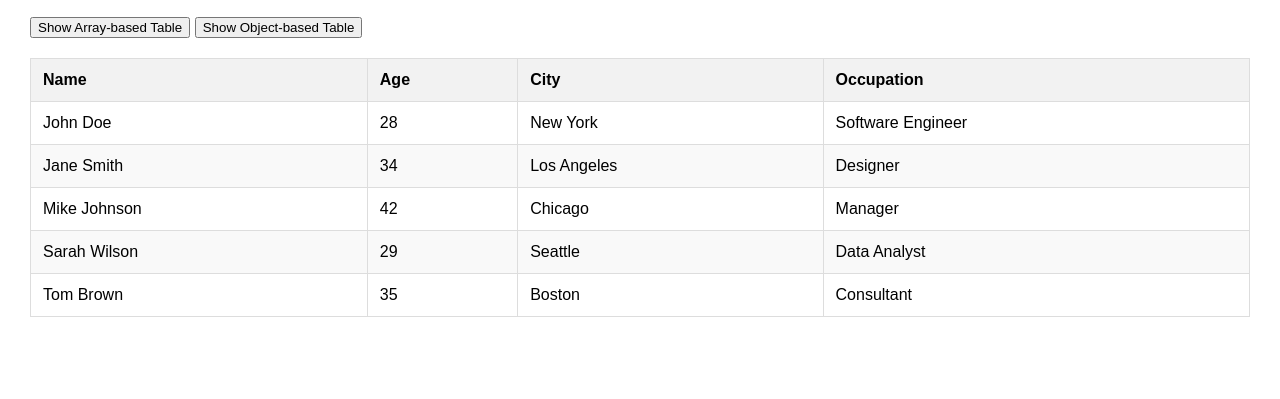
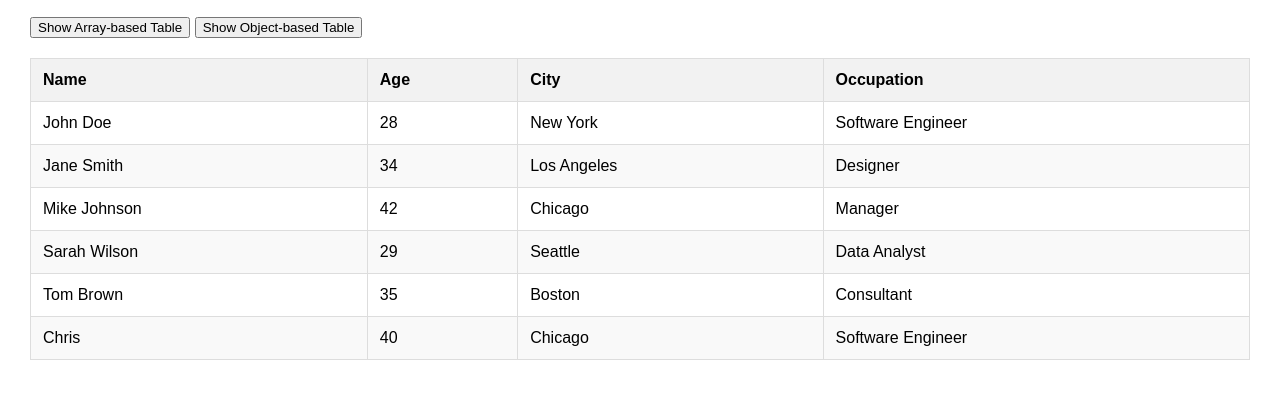
Before and after one commit to chrislinuxdev/korio-helper, a website: page src/templates/table.create.html in a window 1280 px wide. Shown: the part 61-460 px from the top of the page. Drawn offline with Linux system fonts and the light colour scheme.

Commit message:
Create JSON config files for table.create.html

```diff
--- /dev/null
+++ b/src/data/table.create.from-array.json
@@ -0,0 +1,46 @@
+{
+    "headers": [
+        "Name",
+        "Age",
+        "City",
+        "Occupation"
+    ],
+    "rows": [
+        [
+            "John Doe",
+            "28",
+            "New York",
+            "Software Engineer"
+        ],
+        [
+            "Jane Smith",
+            "34",
+            "Los Angeles",
+            "Designer"
+        ],
+        [
+            "Mike Johnson",
+            "42",
+            "Chicago",
+            "Manager"
+        ],
+        [
+            "Sarah Wilson",
+            "29",
+            "Seattle",
+            "Data Analyst"
+        ],
+        [
+            "Tom Brown",
+            "35",
+            "Boston",
+            "Consultant"
+        ],
+        [
+            "Chris",
+            "40",
+            "Chicago",
+            "Software Engineer"
+        ]
+    ]
+}
--- /dev/null
+++ b/src/data/table.create.from-object.json
@@ -0,0 +1,52 @@
+{
+    "headers": [
+        {
+            "key": "product",
+            "label": "Product Name"
+        },
+        {
+            "key": "price",
+            "label": "Price"
+        },
+        {
+            "key": "stock",
+            "label": "In Stock"
+        },
+        {
+            "key": "category",
+            "label": "Category"
+        }
+    ],
+    "rows": [
+        {
+            "product": "Laptop",
+            "price": "$999",
+            "stock": "15",
+            "category": "Electronics"
+        },
+        {
+            "product": "Desk Chair",
+            "price": "$149",
+            "stock": "8",
+            "category": "Furniture"
+        },
+        {
+            "product": "Coffee Mug",
+            "price": "$12",
+            "stock": "50",
+            "category": "Kitchen"
+        },
+        {
+            "product": "Notebook",
+            "price": "$5",
+            "stock": "100",
+            "category": "Office"
+        },
+        {
+            "product": "Chris Product",
+            "price": "$75",
+            "stock": "25",
+            "category": "Miscellaneous"
+        }
+    ]
+}
--- a/src/templates/table.create.html
+++ b/src/templates/table.create.html
@@ -43,33 +43,23 @@
     <div id="table-container"></div>
 
     <script>
-        // Example JSON structure for table data
-        const tableJson = {
-            headers: ["Name", "Age", "City", "Occupation"],
-            rows: [
-                ["John Doe", "28", "New York", "Software Engineer"],
-                ["Jane Smith", "34", "Los Angeles", "Designer"],
-                ["Mike Johnson", "42", "Chicago", "Manager"],
-                ["Sarah Wilson", "29", "Seattle", "Data Analyst"],
-                ["Tom Brown", "35", "Boston", "Consultant"]
-            ]
-        };
+        // Variables to store loaded JSON data
+        let tableJson = null;
+        let tableJsonAlt = null;
 
-        // Alternative JSON structure with object-based rows
-        const tableJsonAlt = {
-            headers: [
-                { key: "product", label: "Product Name" },
-                { key: "price", label: "Price" },
-                { key: "stock", label: "In Stock" },
-                { key: "category", label: "Category" }
-            ],
-            rows: [
-                { product: "Laptop", price: "$999", stock: "15", category: "Electronics" },
-                { product: "Desk Chair", price: "$149", stock: "8", category: "Furniture" },
-                { product: "Coffee Mug", price: "$12", stock: "50", category: "Kitchen" },
-                { product: "Notebook", price: "$5", stock: "100", category: "Office" }
-            ]
-        };
+        // Function to load JSON data from file
+        async function loadJsonData(filePath) {
+            try {
+                const response = await fetch(filePath);
+                if (!response.ok) {
+                    throw new Error(`HTTP error! status: ${response.status}`);
+                }
+                return await response.json();
+            } catch (error) {
+                console.error('Error loading JSON data:', error);
+                return null;
+            }
+        }
 
         // Renderer function for array-based structure
         function renderTableFromArrays(json, containerId) {
@@ -162,6 +152,11 @@
 
         // Auto-detect structure and render
         function renderTable(json, containerId) {
+            if (!json) {
+                console.error('No JSON data provided');
+                return;
+            }
+
             // Check if we have object-based rows or array-based rows
             if (json.rows && json.rows.length > 0) {
                 if (Array.isArray(json.rows[0])) {
@@ -172,7 +167,13 @@
             }
         }
 
-        // Buttons to switch between examples
+        // Initialize the page
+        async function init() {
+            // Load JSON data from files
+            tableJson = await loadJsonData('../data/table.create.from-array.json');
+            tableJsonAlt = await loadJsonData('../data/table.create.from-object.json');
+
+            // Create buttons to switch between examples
             const switchContainer = document.createElement('div');
             switchContainer.innerHTML = `
                 <button onclick="renderTable(tableJson, 'table-container')">Show Array-based Table</button>
@@ -180,8 +181,14 @@
             `;
             document.body.insertBefore(switchContainer, document.getElementById('table-container'));
 
-        // Initial render
+            // Initial render with array-based data
+            if (tableJson) {
                 renderTable(tableJson, "table-container");
+            }
+        }
+
+        // Start the application when DOM is loaded
+        document.addEventListener('DOMContentLoaded', init);
     </script>
 </body>
 
```
Lines whose indentation alone changed are shown as unchanged.
